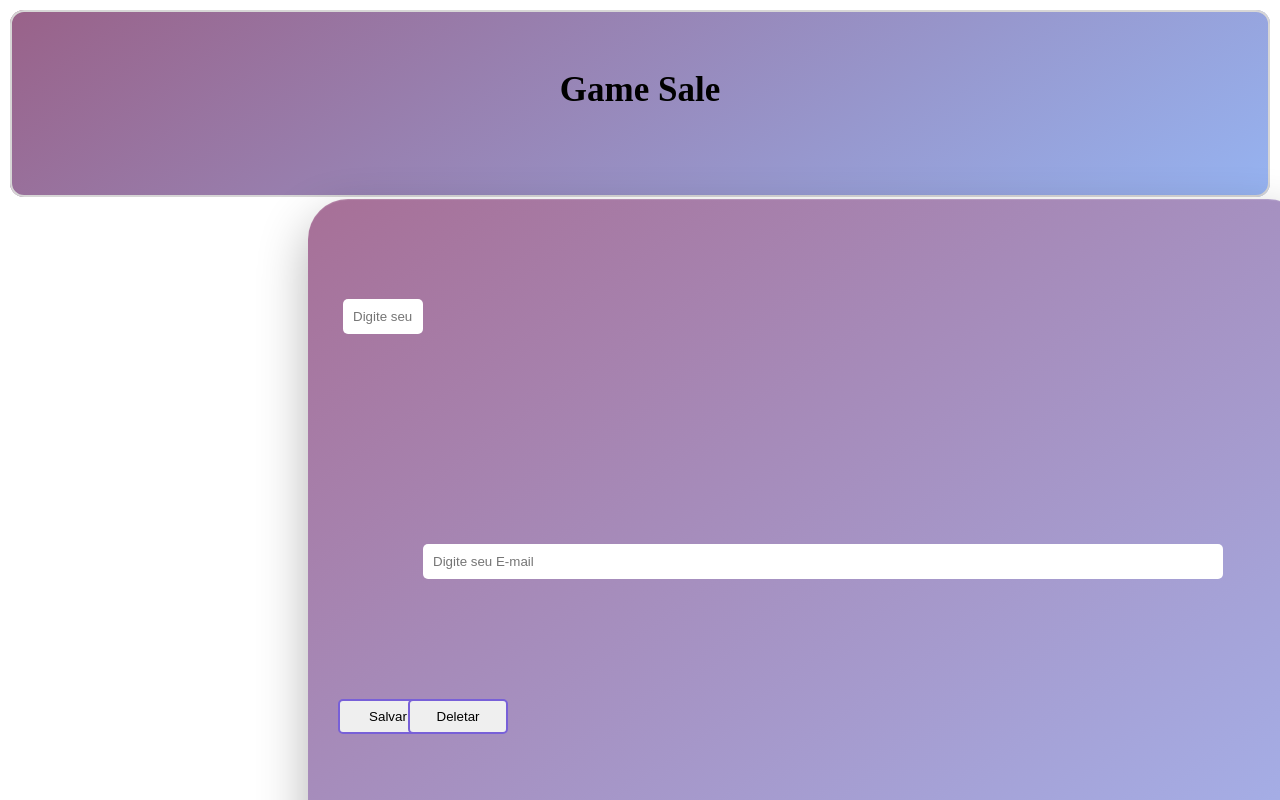
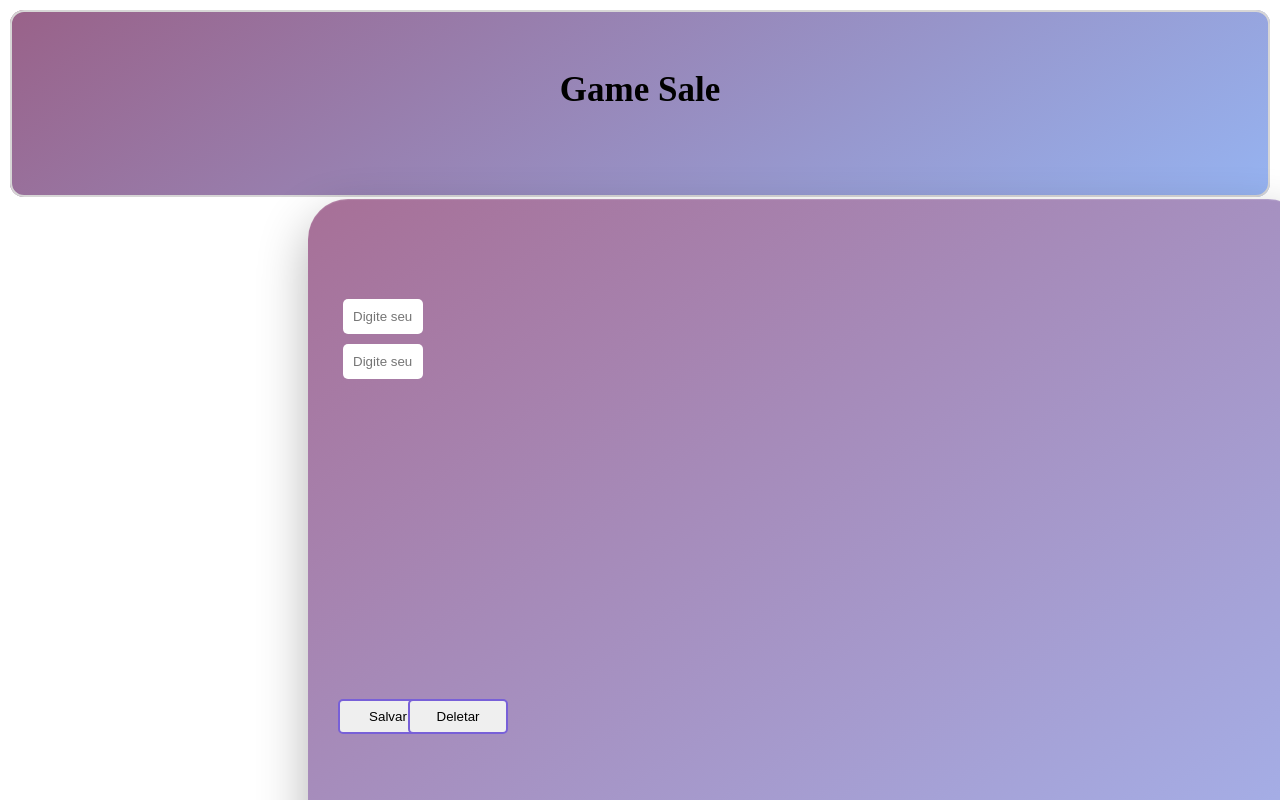
Before and after one commit to FilipeEstevao01/gamesale-frontend, a React (Vite) app: page / in a window 1280 px wide. Shown: the top 800 px of the page. Built offline with nearby package versions, Linux system fonts and the light colour scheme.

Commit message:
Realizado a mesma coisa com Email fazendo a mudança para o cadastro

```diff
--- a/src/App.css
+++ b/src/App.css
@@ -121,10 +121,10 @@
 
 .Email {
 
-    position: relative;
-    left: 600px;
-    top: 200px;
+   position: relative;
 
-    border-radius: 5px;
-    left: 15px;
+   width: 10%;
+   height: 35px;
+
+   right: 65px;
 }
```
